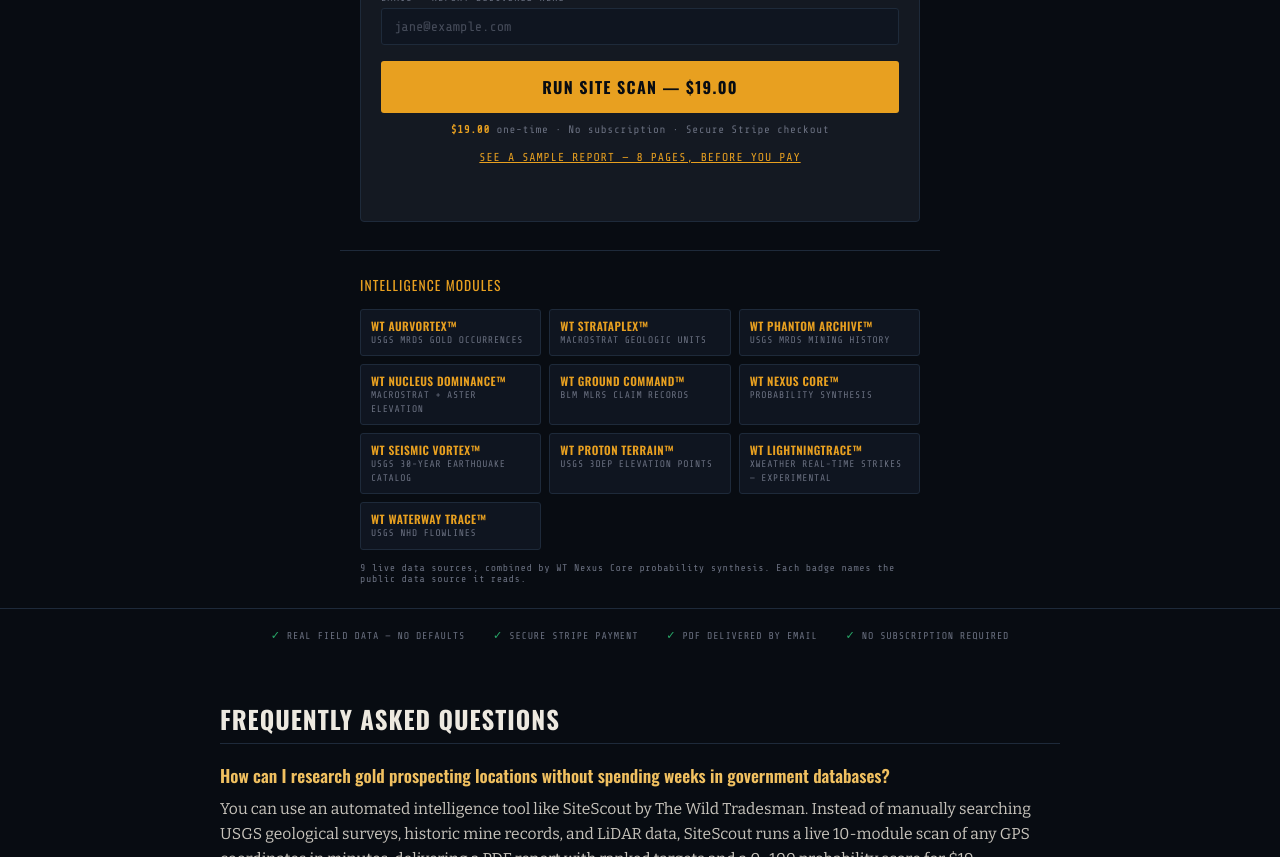
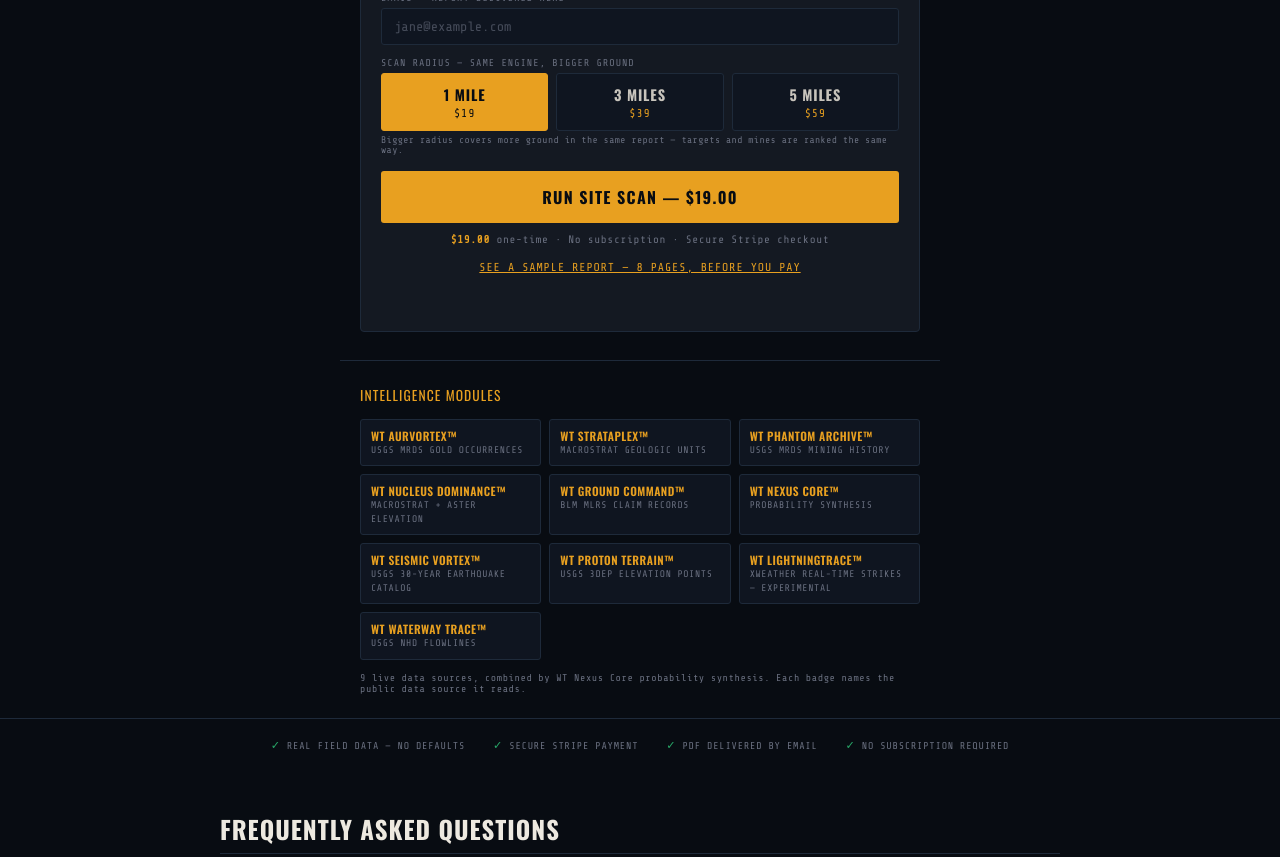
Before and after one commit to bluecollarempire/Wt-scout-frontend, a plain HTML site: page index.html in a window 1280 px wide. Shown: the part 1337-2194 px from the top of the page. Drawn offline with nearby package versions, Linux system fonts and the light colour scheme.

Commit message:
Add scan radius tiers: 1 mi $19 / 3 mi $39 / 5 mi $59 (pay form selector + price display)

```diff
--- a/index.html
+++ b/index.html
@@ -239,6 +239,37 @@ input::placeholder { color: var(--text-dim); opacity: 0.6; }
 .btn-scan:hover  { background: var(--gold-pale); }
 .btn-scan:active { background: var(--gold-dim); }
 .btn-scan:disabled { background: var(--border); color: var(--text-dim); cursor: not-allowed; }
+.radius-picker {
+  display: grid;
+  grid-template-columns: 1fr 1fr 1fr;
+  gap: 8px;
+  margin-bottom: 4px;
+}
+.radius-option {
+  background: var(--bg2);
+  border: 1px solid var(--border);
+  border-radius: 3px;
+  padding: 10px 6px;
+  color: var(--text);
+  font-family: 'Oswald', sans-serif;
+  font-size: 0.9rem;
+  font-weight: 700;
+  text-transform: uppercase;
+  letter-spacing: 0.06em;
+  cursor: pointer;
+  transition: border-color 0.15s, background 0.15s;
+}
+.radius-option span {
+  display: block;
+  font-family: 'Share Tech Mono', monospace;
+  font-size: 0.72rem;
+  font-weight: 400;
+  color: var(--gold);
+  margin-top: 2px;
+}
+.radius-option:hover { border-color: var(--gold-dim); }
+.radius-option.selected { background: var(--gold); color: #080C12; border-color: var(--gold); }
+.radius-option.selected span { color: #080C12; }
 .price-line {
   font-family: 'Share Tech Mono', monospace;
   font-size: 0.68rem;
@@ -502,6 +533,16 @@ footer a { color: var(--gold-dim); text-decoration: none; }
       </div>
     </div>
 
+    <div style="margin-bottom:12px">
+      <label>Scan radius — same engine, bigger ground</label>
+      <div class="radius-picker" role="radiogroup" aria-label="Scan radius">
+        <button type="button" class="radius-option selected" data-radius="1">1 mile <span>$19</span></button>
+        <button type="button" class="radius-option" data-radius="3">3 miles <span>$39</span></button>
+        <button type="button" class="radius-option" data-radius="5">5 miles <span>$59</span></button>
+      </div>
+      <div class="hint">Bigger radius covers more ground in the same report — targets and mines are ranked the same way.</div>
+    </div>
+
     <button class="btn-scan" id="btn-scan">
       Run Site Scan — <span id="btn-price">Loading…</span>
     </button>
@@ -575,17 +616,43 @@ footer a { color: var(--gold-dim); text-decoration: none; }
 </footer>
 
 <script>
-// ── PRICE CONFIG — edit this ONE line to change price everywhere ──
-const PRICE = { cents: 1900, display: "$19.00" };
+// ── PRICE CONFIG — edit this ONE place to change prices everywhere ──
+// Radius tiers (2026-11-26): 1 mi $19 / 3 mi $39 / 5 mi $59. The price
+// shown everywhere on this page follows the selected radius; the backend
+// re-validates the radius and sets the Stripe amount server-side, so the
+// client never decides what a scan costs.
+const RADIUS_TIERS = {
+  1: { cents: 1900, display: "$19.00" },
+  3: { cents: 3900, display: "$39.00" },
+  5: { cents: 5900, display: "$59.00" }
+};
+let selectedRadius = 1; // default tier — 1 mile, $19
+function currentPrice() { return RADIUS_TIERS[selectedRadius] || RADIUS_TIERS[1]; }
 
 // ── BACKEND URL ──────────────────────────────────────────────────
 const BACKEND = "https://wt-site-scout.vercel.app";
 
 function applyPrice() {
-  document.getElementById("hdr-price-display").textContent  = PRICE.display;
-  document.getElementById("stat-price").textContent         = PRICE.display;
-  document.getElementById("btn-price").textContent          = PRICE.display;
-  document.getElementById("price-line-amount").textContent  = PRICE.display;
+  const price = currentPrice();
+  document.getElementById("hdr-price-display").textContent  = price.display;
+  document.getElementById("stat-price").textContent         = price.display;
+  document.getElementById("btn-price").textContent          = price.display;
+  document.getElementById("price-line-amount").textContent  = price.display;
+  // keep the radius picker in sync (selected = gold fill)
+  document.querySelectorAll("[data-radius]").forEach(btn => {
+    btn.classList.toggle("selected", Number(btn.dataset.radius) === selectedRadius);
+  });
+  // redraw the map circle at the selected radius
+  const lat = parseFloat(document.getElementById("lat").value);
+  const lng = parseFloat(document.getElementById("lng").value);
+  if (!isNaN(lat) && !isNaN(lng) && lat >= -90 && lat <= 90 && lng >= -180 && lng <= 180) {
+    updateMapPreview(lat, lng);
+  }
+}
+
+function selectRadius(n) {
+  selectedRadius = [1, 3, 5].includes(Number(n)) ? Number(n) : 1;
+  applyPrice();
 }
 
 let map, circle, marker;
@@ -625,7 +692,7 @@ function updateMapPreview(lat, lng) {
   if (marker) map.removeLayer(marker);
   if (circle) map.removeLayer(circle);
   marker = L.circleMarker(ll, { radius: 6, color: "#E8A020", fillColor: "#E8A020", fillOpacity: 0.9, weight: 2 }).addTo(map);
-  circle = L.circle(ll, { radius: 1609, color: "#E8D028", weight: 1.5, dashArray: "6 4", fill: false, opacity: 0.7 }).addTo(map);
+  circle = L.circle(ll, { radius: 1609 * selectedRadius, color: "#E8D028", weight: 1.5, dashArray: "6 4", fill: false, opacity: 0.7 }).addTo(map);
 }
 
 function setStatus(msg, type) {
@@ -671,7 +738,7 @@ async function handleScan() {
           county:    "Unknown"
         },
         center:      { lat: data.lat, lng: data.lng },
-        radiusMiles: 1
+        radiusMiles: selectedRadius
       })
     });
 
@@ -698,7 +765,7 @@ async function handleScan() {
         style: { base: { color: "#C8C4BC", fontFamily: "Share Tech Mono, monospace", fontSize: "15px", "::placeholder": { color: "#6A7080" } } }
       });
       const container = document.getElementById("status-msg");
-      container.innerHTML = '<div id="card-element" style="background:#0F1520;border:1px solid #1E2A3A;border-radius:3px;padding:12px;margin-bottom:10px"></div><button id="pay-btn" style="width:100%;background:#E8A020;color:#080C12;border:none;border-radius:3px;padding:14px;font-family:Oswald,sans-serif;font-size:1rem;font-weight:700;text-transform:uppercase;letter-spacing:0.08em;cursor:pointer">Complete Payment — ' + PRICE.display + '</button><div id="pay-err" style="color:#CC2828;font-family:Share Tech Mono,monospace;font-size:0.7rem;margin-top:8px;text-align:center"></div>';
+      container.innerHTML = '<div id="card-element" style="background:#0F1520;border:1px solid #1E2A3A;border-radius:3px;padding:12px;margin-bottom:10px"></div><button id="pay-btn" style="width:100%;background:#E8A020;color:#080C12;border:none;border-radius:3px;padding:14px;font-family:Oswald,sans-serif;font-size:1rem;font-weight:700;text-transform:uppercase;letter-spacing:0.08em;cursor:pointer">Complete Payment — ' + currentPrice().display + '</button><div id="pay-err" style="color:#CC2828;font-family:Share Tech Mono,monospace;font-size:0.7rem;margin-top:8px;text-align:center"></div>';
       cardEl.mount("#card-element");
       document.getElementById("pay-btn").addEventListener("click", async () => {
         document.getElementById("pay-btn").disabled = true;
@@ -707,7 +774,7 @@ async function handleScan() {
         if (error) {
           document.getElementById("pay-err").textContent = error.message;
           document.getElementById("pay-btn").disabled = false;
-          document.getElementById("pay-btn").textContent = "Complete Payment — " + PRICE.display;
+          document.getElementById("pay-btn").textContent = "Complete Payment — " + currentPrice().display;
           return;
         }
         if (paymentIntent.status === "succeeded") {
@@ -743,6 +810,9 @@ window.addEventListener("DOMContentLoaded", () => {
   applyPrice();
   initMap();
   updateCountryLine(42.67, -123.305); // default map view (Oregon, US)
+  document.querySelectorAll("[data-radius]").forEach(btn => {
+    btn.addEventListener("click", () => selectRadius(btn.dataset.radius));
+  });
   document.getElementById("lat").addEventListener("input", schedulePreview);
   document.getElementById("lng").addEventListener("input", schedulePreview);
   document.getElementById("btn-scan").addEventListener("click", handleScan);
```
